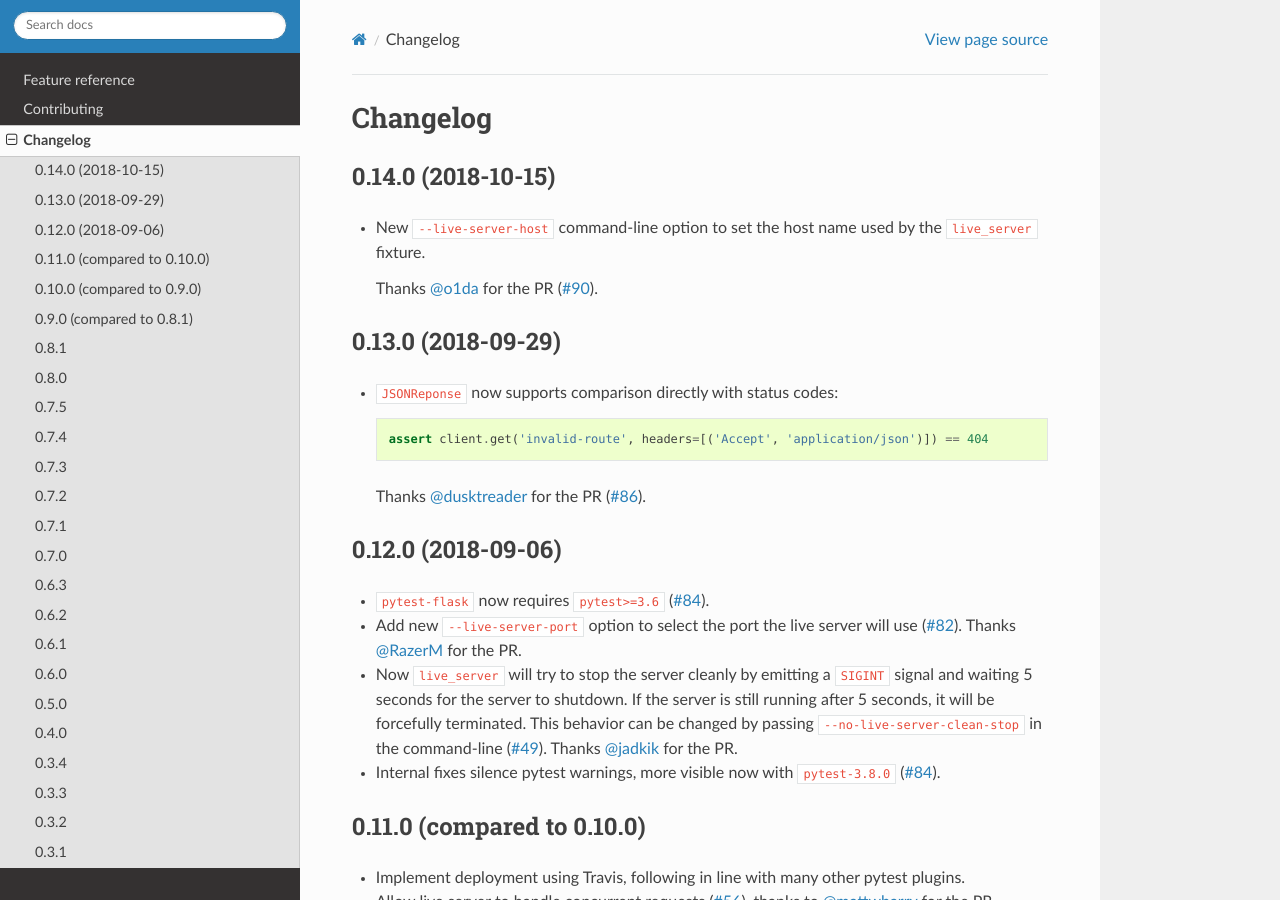
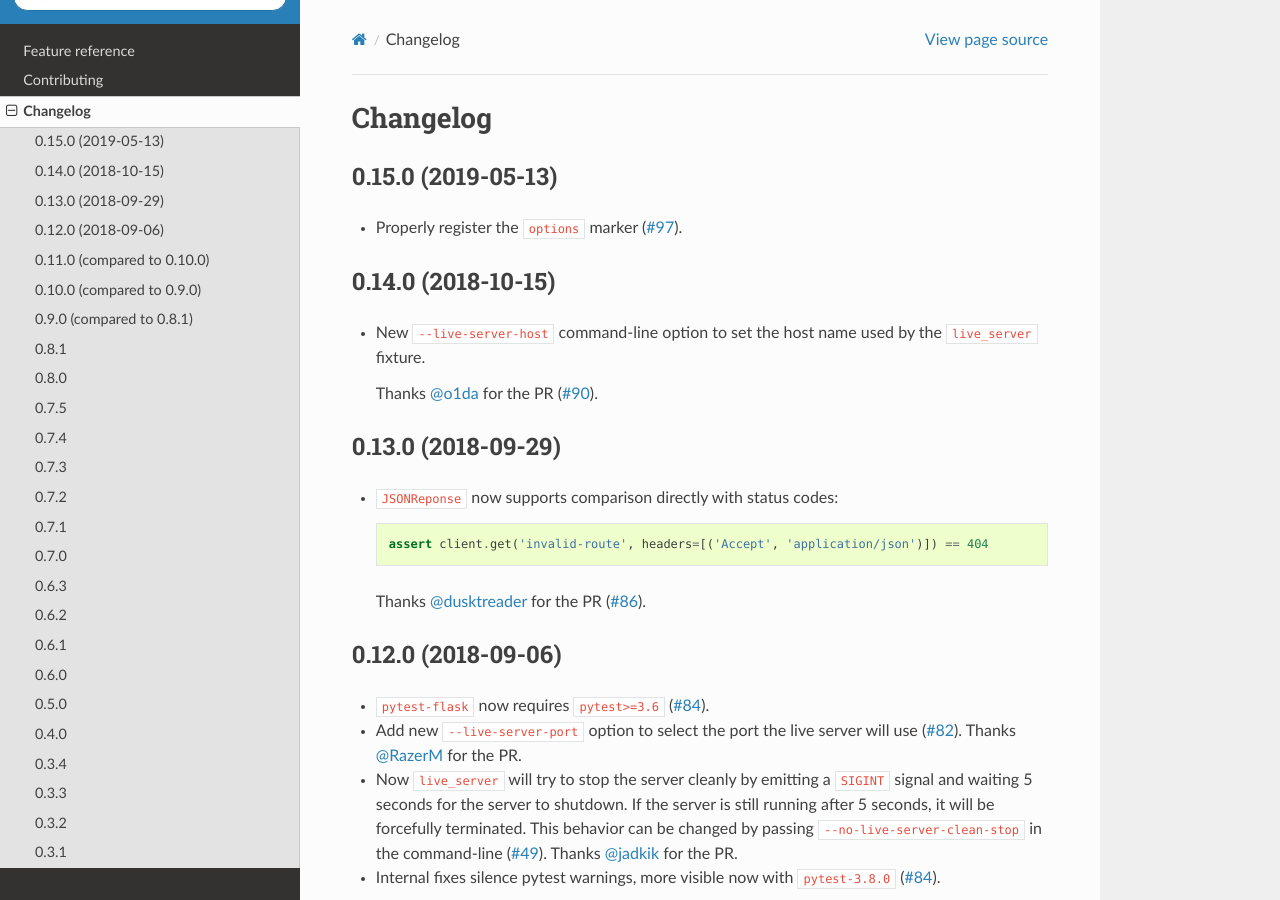
Before and after one commit to pytest-dev/pytest-flask, a Sphinx documentation site: the page built from docs/changelog.rst, in a window 1280 px wide and 900 px high. Built offline with Sphinx 7.4.7 and the Read the Docs theme 2.0.0, drawn with Linux system fonts in a browser that asks for light colours; pages that are not in the unit, such as notebooks, are missing from menus; the version number could not be read and is left out.

Commit message:
Update CHANGELOG for 0.15.0

```diff
--- a/docs/changelog.rst
+++ b/docs/changelog.rst
@@ -2,6 +2,13 @@
 
 Changelog
 =========
+
+0.15.0 (2019-05-13)
+-------------------
+
+- Properly register the ``options`` marker (`#97`_).
+
+.. _#97: https://github.com/pytest-dev/pytest-flask/pull/97
 
 0.14.0 (2018-10-15)
 -------------------
```
